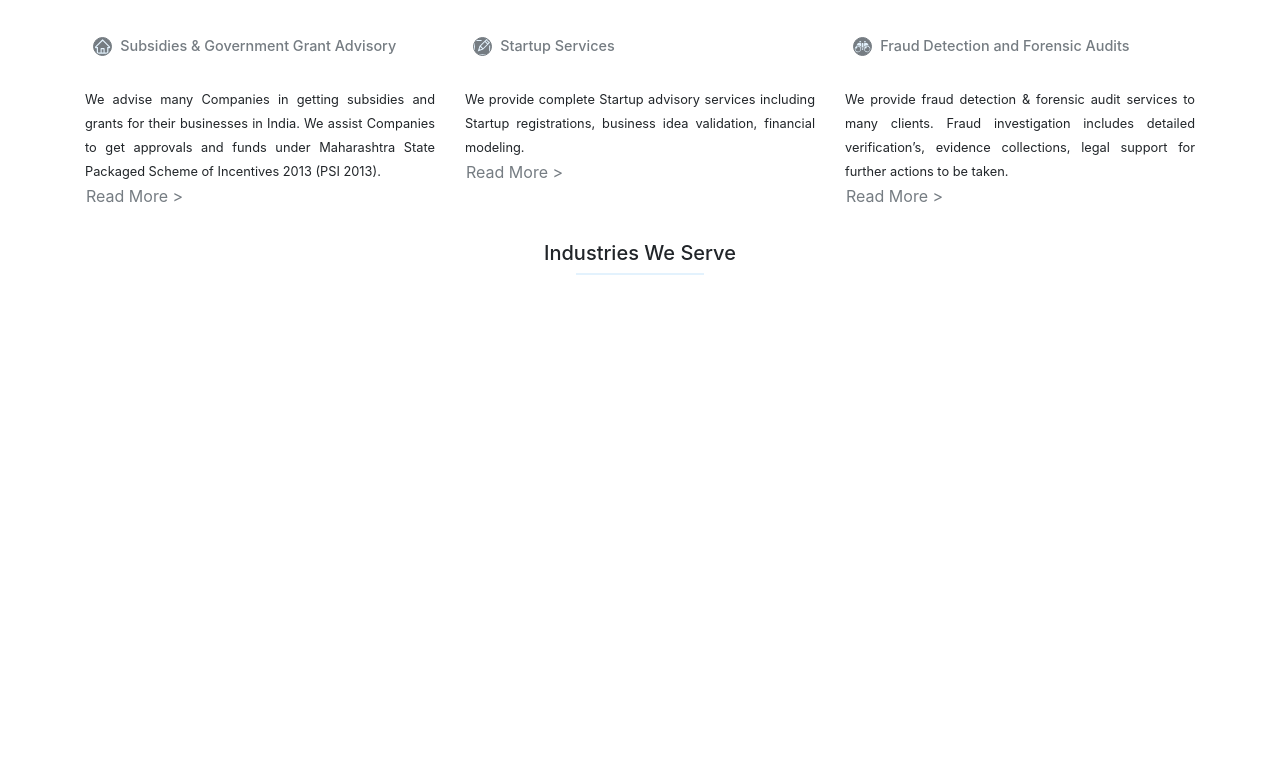
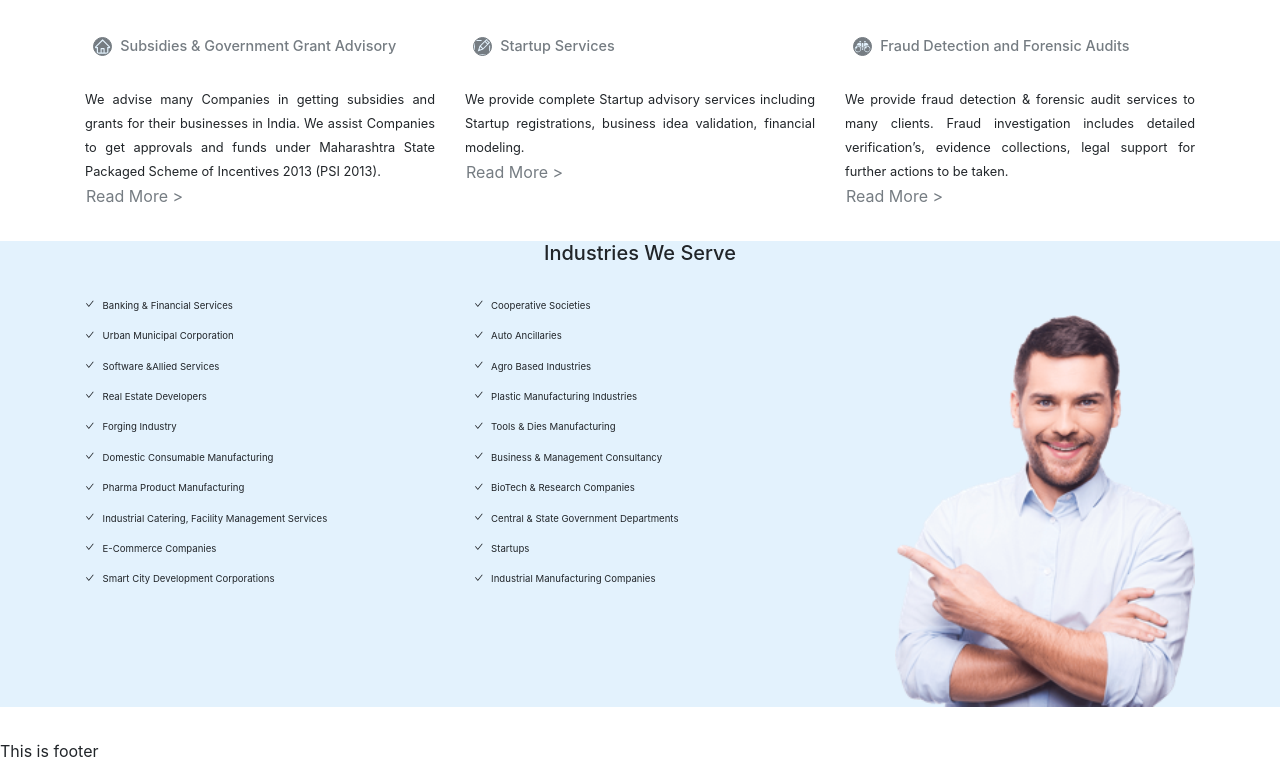
Before and after one commit to Aliasger53/vidarbha_associates, a React (Create React App) app: page / in a window 1280 px wide. Shown: the part 2564-3327 px from the top of the page. Before the commit the page ends 2863 px from the top, so only its background shows below. Built offline with nearby package versions, Linux system fonts and the light colour scheme.

Commit message:
Updating home page

```diff
--- a/src/App.js
+++ b/src/App.js
@@ -1,12 +1,14 @@
 import "./App.css";
 import NavBar from "./components/NavBar/NavBar";
 import Home from "./components/home/Home";
+import Footer from "./components/Footer/Footer";
 
 function App() {
   return (
     <>
       <NavBar />
       <Home />
+      <Footer />
     </>
   );
 }
--- /dev/null
+++ b/src/components/Footer/Footer.jsx
@@ -0,0 +1,7 @@
+import React from "react";
+
+const Footer = () => {
+  return <div>This is footer</div>;
+};
+
+export default Footer;
--- a/src/components/home/Home.jsx
+++ b/src/components/home/Home.jsx
@@ -2,6 +2,7 @@ import React from "react";
 import "./home.css";
 import CA1 from "../../assets/CA1.jpg";
 import Meeting from "../../assets/Meeting.jpg";
+import Manserv from "../../assets/manserv.png";
 
 import { BsFillCheckCircleFill } from "react-icons/bs";
 import { AiOutlineBarChart } from "react-icons/ai";
@@ -18,6 +19,7 @@ import { GiIronCross } from "react-icons/gi";
 import { AiOutlineHome } from "react-icons/ai";
 import { TfiPencilAlt } from "react-icons/tfi";
 import { GiBinoculars } from "react-icons/gi";
+import { AiOutlineCheck } from "react-icons/ai";
 
 const services__data = [
   {
@@ -127,6 +129,29 @@ const services__data = [
   },
 ];
 
+const industries__list = [
+  { name: "Banking & Financial Services" },
+  { name: "Cooperative Societies" },
+  { name: "Urban Municipal Corporation" },
+  { name: "Auto Ancillaries" },
+  { name: "Software &Allied Services" },
+  { name: "Agro Based Industries" },
+  { name: "Real Estate Developers" },
+  { name: "Plastic Manufacturing Industries" },
+  { name: "Forging Industry" },
+  { name: "Tools & Dies Manufacturing" },
+  { name: "Domestic Consumable Manufacturing" },
+  { name: "Business & Management Consultancy" },
+  { name: "Pharma Product Manufacturing" },
+  { name: "BioTech & Research Companies" },
+  { name: "Industrial Catering, Facility Management Services" },
+  { name: "Central & State Government Departments" },
+  { name: "E-Commerce Companies" },
+  { name: "Startups" },
+  { name: "Smart City Development Corporations" },
+  { name: "Industrial Manufacturing Companies" },
+];
+
 const Home = () => {
   return (
     <>
@@ -204,6 +229,25 @@ const Home = () => {
       <div className="industries__service">
         <h5>Industries We Serve</h5>
         <div className="line"></div>
+        <div class="container text-center">
+          <div class="row row__industries">
+            {industries__list.map(({ name }) => (
+              <div class="col row__industries-list">
+                <div className="industries__list">
+                  <ul>
+                    <li>
+                      <AiOutlineCheck />
+                    </li>
+                    <li>{name}</li>
+                  </ul>
+                </div>
+              </div>
+            ))}
+          </div>
+          <div class="industries__img">
+            <img src={Manserv} alt="man"></img>
+          </div>
+        </div>
       </div>
     </>
   );
--- a/src/components/home/home.css
+++ b/src/components/home/home.css
@@ -130,8 +130,38 @@
     border-radius: 50%;
 }
 
+
 .industries__service {
     text-align: center;
+    background-color: var(--color-bg-light);
+    margin-bottom: 2rem;
+}
+
+.industries__list {
+    text-align: left;
+}
+
+.row__industries {
+    width: 70%;
+    display: grid;
+    grid-template-columns: 1fr 1fr;
+    font-size: 0.6rem;
+}
+
+.row__industries-list ul {
+    display: flex;
+    list-style: none;
+    padding: 0;
+}
+
+.row__industries-list ul li {
+    margin-right: 0.5rem;
+}
+
+.industries__img {
+    display: flex;
+    justify-content: right;
+    margin-top: -20rem;
 }
 
 @media screen and (max-width:1200px) {
@@ -153,6 +183,13 @@
     }
 }
 
+@media screen and (max-width:761px) {
+    .industries__img {
+        justify-content: center;
+        margin-top: 0;
+    }
+}
+
 @media screen and (max-width:600px) {
     .row {
         font-size: 0.85rem;
@@ -161,4 +198,6 @@
     .our__services-short small {
         padding: 0 0.8rem;
     }
+
+
 }
```
Also changed, not shown: src/assets/manserv.png (added), src/components/Footer/footer.css (added).
